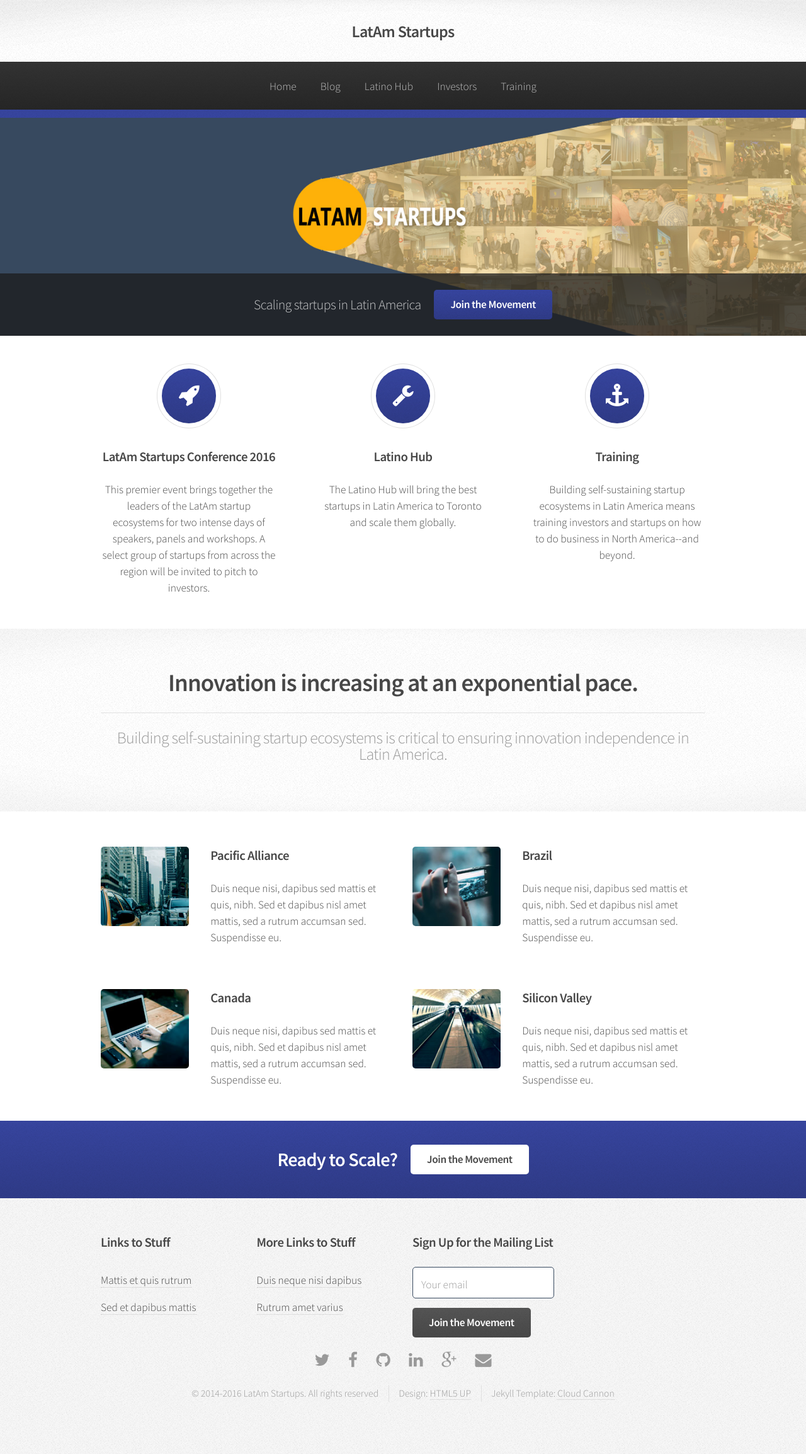
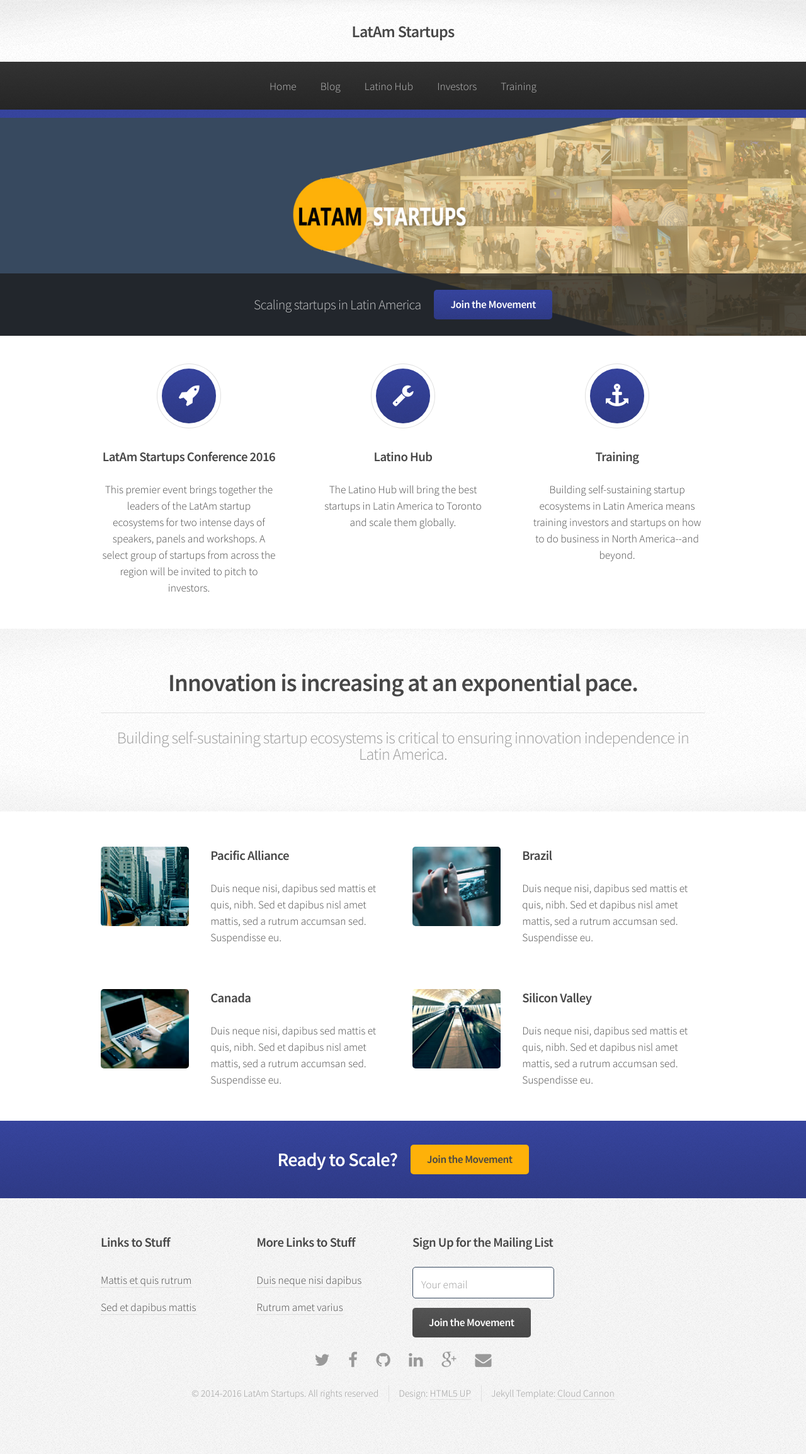
Before and after one commit to LatAmStartups/LatAmStartups.github.io, a Jekyll site: the page built from index.html, in a window 1280 px wide. Shown: the whole page at 63% size. Built offline with Jekyll 4.4.1, drawn with Linux system fonts in a browser that asks for light colours; the list of posts is cut into pages by our own code.

Commit message:
tweaking button color

```diff
--- a/assets/css/style-narrower.css
+++ b/assets/css/style-narrower.css
@@ -115,7 +115,7 @@
 		background-image: linear-gradient(top, rgba(0,0,0,0), rgba(0,0,0,0.3)), url("images/bg01.png");
 		height: 44px;
 		line-height: 44px;
-		box-shadow: 0 4px 0 0 #37495f;
+		box-shadow: 0 4px 0 0 #feb109;
 	}
 
 		#titleBar .title {
--- a/assets/css/style.css
+++ b/assets/css/style.css
@@ -774,7 +774,7 @@
 		}
 
 			.wrapper.style3 .button {
-				background: white;
+				background: #feb109;
 				color: #474747;
 			}
 
```
